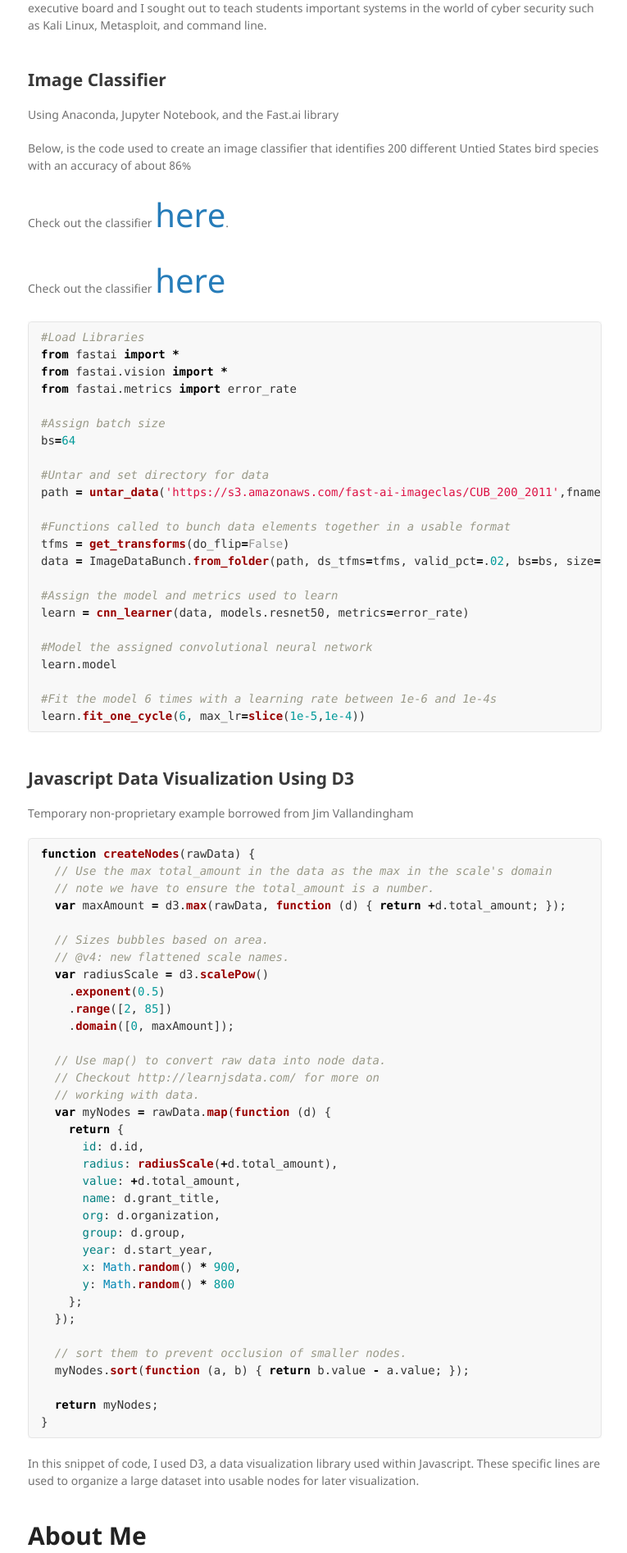
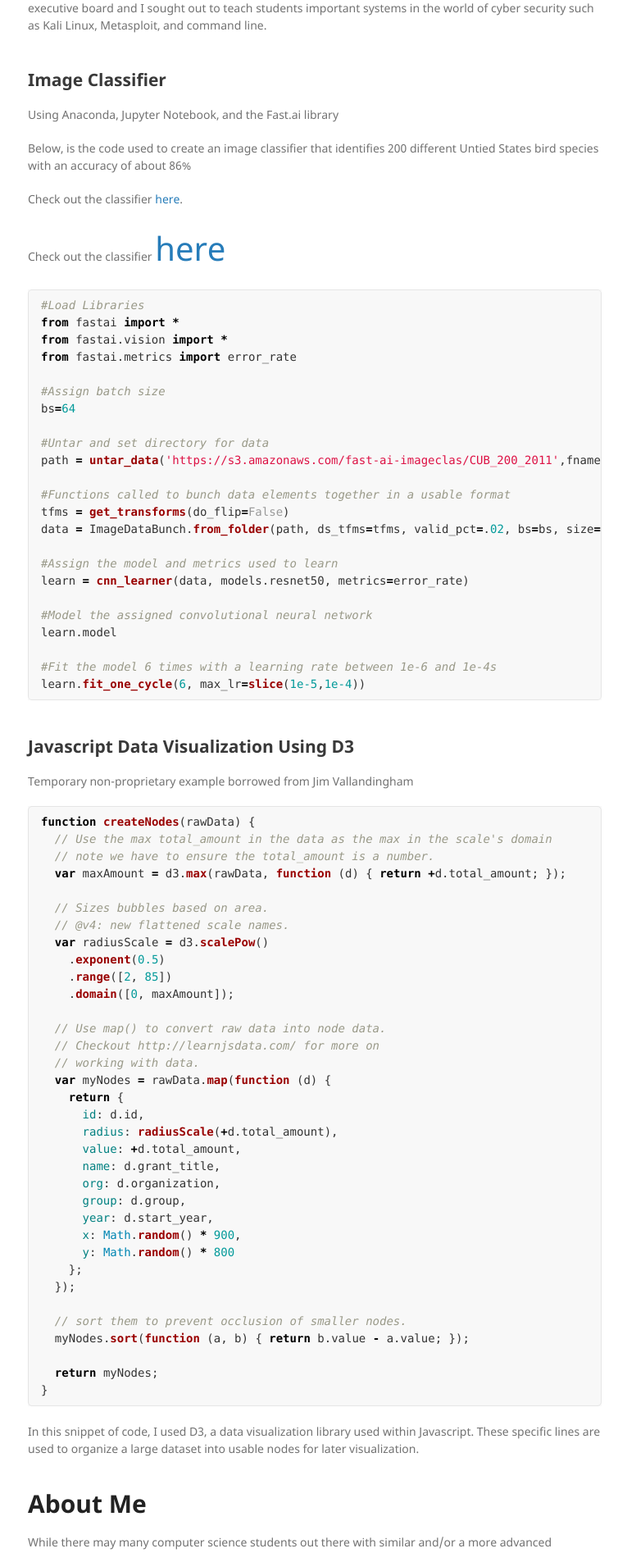
Before and after one commit to theodore-decker/theodore-decker.github.io, a Jekyll site: the page built from index.md, in a window 1280 px wide. Shown: the part 1010-2904 px from the top of the page at 82% size, without its empty margins (236-1001 px from the left). Built offline with Jekyll 4.4.1, drawn with Linux system fonts in a browser that asks for light colours; our own code applies the rules of GitHub Pages for plain Markdown files.

```diff
--- a/_sass/jekyll-theme-minimal.scss
+++ b/_sass/jekyll-theme-minimal.scss
@@ -56,6 +56,11 @@
   color:#777;
   margin-top:-0.3em;
   display:block;
+}
+
+a.smaller {
+  font-size:14px;
+  color: #267CB9;
 }
 
 a:hover small {
--- a/index.md
+++ b/index.md
@@ -18,7 +18,7 @@
 
 Below, is the code used to create an image classifier that identifies 200 different Untied States bird species with an accuracy of about 86%
 
-<p> Check out the classifier <a class="small" href="https://bird-v5jf.onrender.com">here</a>.</p>
+<p> Check out the classifier <a class="smaller" href="https://bird-v5jf.onrender.com">here</a>.</p>
 Check out the classifier [here](https://bird-v5jf.onrender.com)
 
 
```
